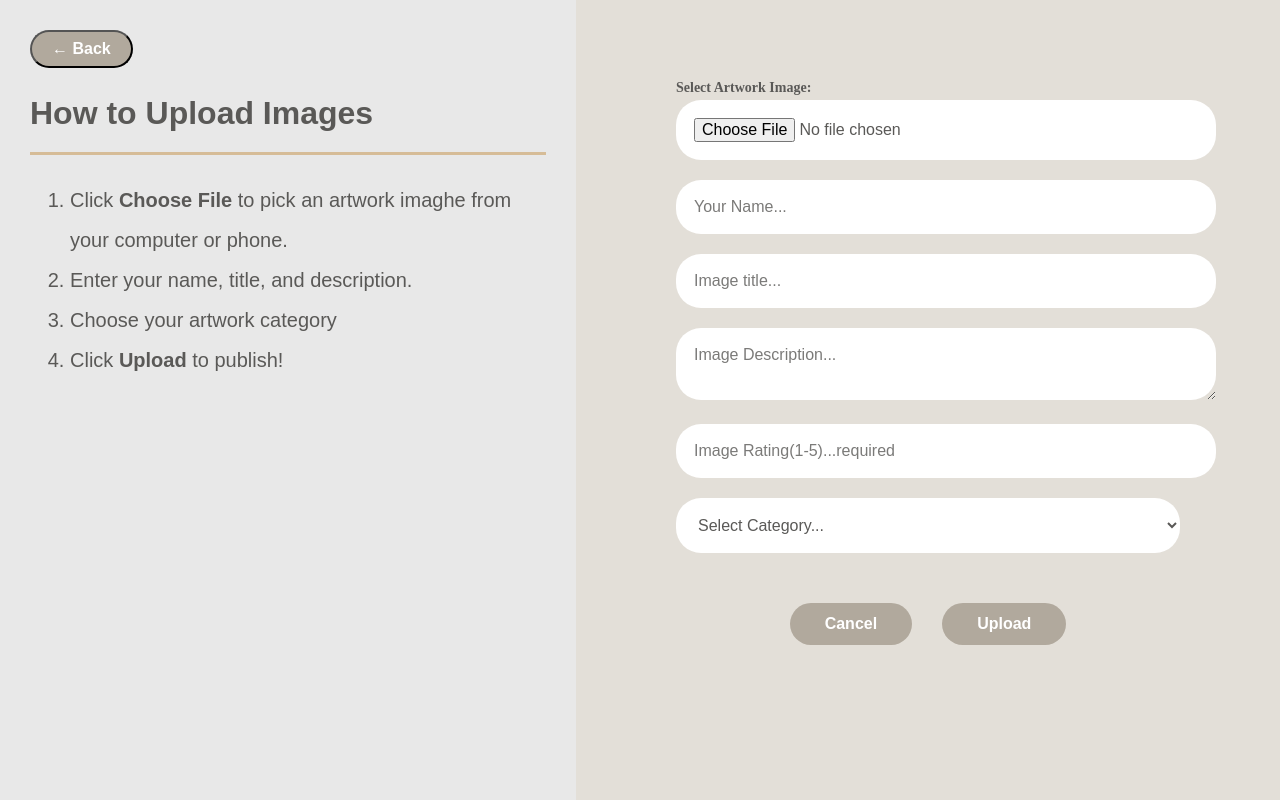
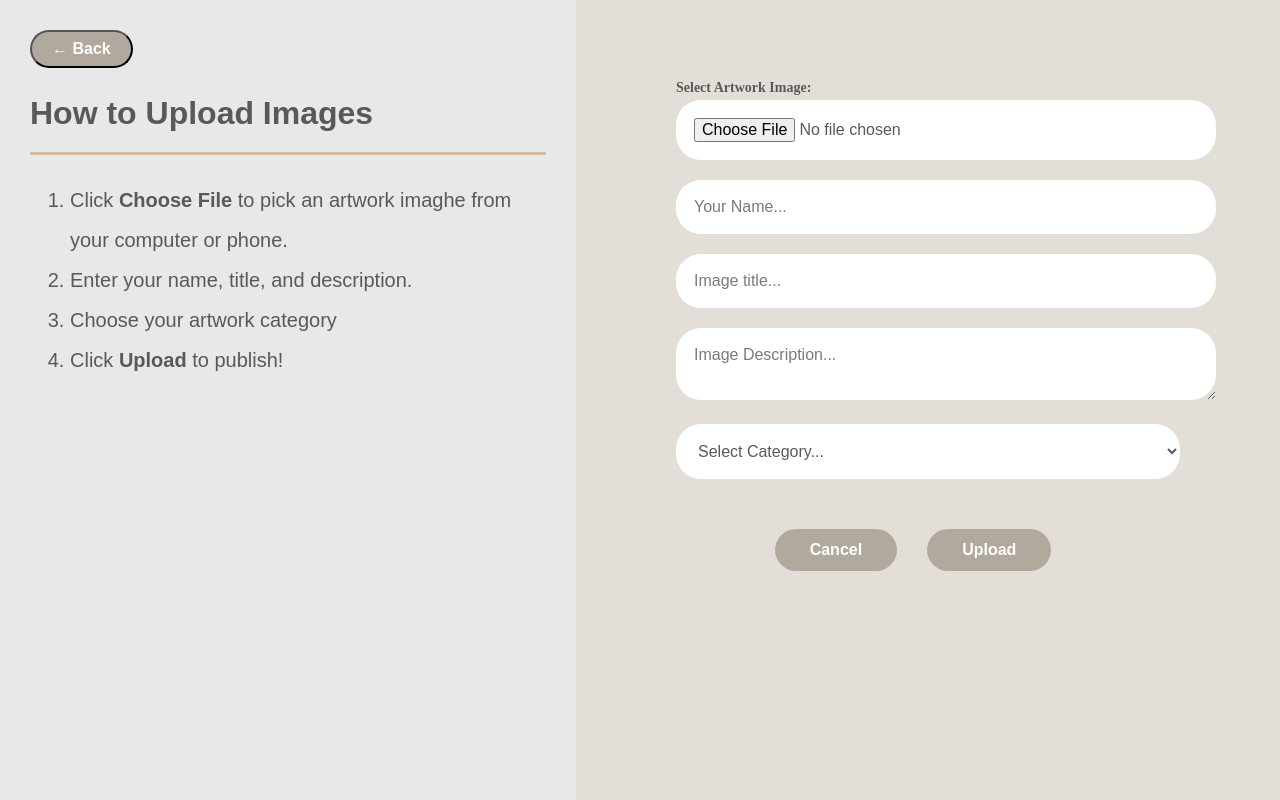
Before and after one commit to 23671jnmr/Artweb, a Flask app: page /upload in a window 1280 px wide. Run offline with Flask 3, Linux system fonts and the light colour scheme.

Commit message:
- fixing/ adjusting small mistakes (again) - Deleting the rating idea cause it's kinda useless? -  adjusting and removing css/html

```diff
--- a/app.py
+++ b/app.py
@@ -137,7 +137,6 @@ def upload():
 
         title = request.form['title']
         description = request.form['description']
-        rating = request.form['rating']
         category = request.form['category']
         username = request.form['username']
 
@@ -146,7 +145,7 @@ def upload():
         cur.execute(
             "INSERT INTO uploads (title, image, description, rating, username,"
             "category) VALUES (?, ?, ?, ?, ?, ?)",
-            (title, image_value, description, rating, username, category)
+            (title, image_value, description, username, category)
         )
         conn.commit()
         conn.close()
--- a/static/style.css
+++ b/static/style.css
@@ -33,7 +33,7 @@ body {
 }
 
 
-.signin-btn {
+.upload-button {
     background-color: #b1a99d;
     border: none;
     padding: 10px 20px;
--- a/templates/home.html
+++ b/templates/home.html
@@ -12,7 +12,7 @@
     <!-- The header area will include the website name and a sign-in button. -->
     <div class="header-area">
          <h1 class="webname">BHS ART GALLERY</h1>
-        <button class="signin-btn" onclick="location.href='/upload'">Upload Art</button>
+        <button class="upload-button" onclick="location.href='/upload'">Upload Art</button>
     </div>
     <div class="divider"></div>
     <!-- The homepage and image section will be added here.. -->
--- a/templates/upload.html
+++ b/templates/upload.html
@@ -37,7 +37,6 @@
                 <input type="text" name="username" placeholder="Your Name..." required>
                 <input type="text" name="title" placeholder="Image title..." required>
                 <textarea name="description" placeholder="Image Description..." required></textarea>
-                <input type="number" name="rating" min="1" max="5" placeholder="Image Rating(1-5)...required">
 
                 <select name="category" required>
                     <option value="" disabled selected>Select Category...</option>
```
